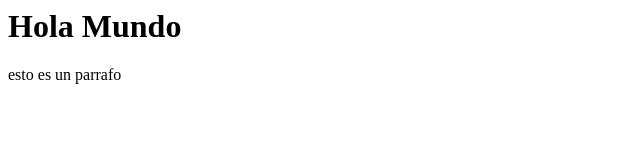
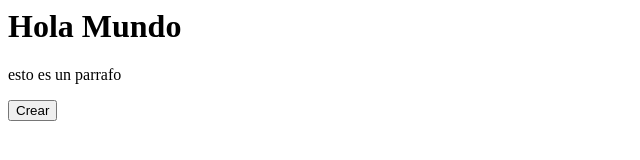
Before and after one commit to duvian423/ejercicio-git, a plain HTML site: page index.html in a window 1280 px wide. Shown: the whole page, without its empty margins (0-640 px from the left). Drawn offline with Linux system fonts and the light colour scheme.

Commit message:
se agrega boton con los atributos solicitados

```diff
--- a/index.html
+++ b/index.html
@@ -1,2 +1,3 @@
 <h1>Hola Mundo</h1>
 <p>esto es un parrafo</p>
+<button type="" value="" onclick="">Crear</button>
```
